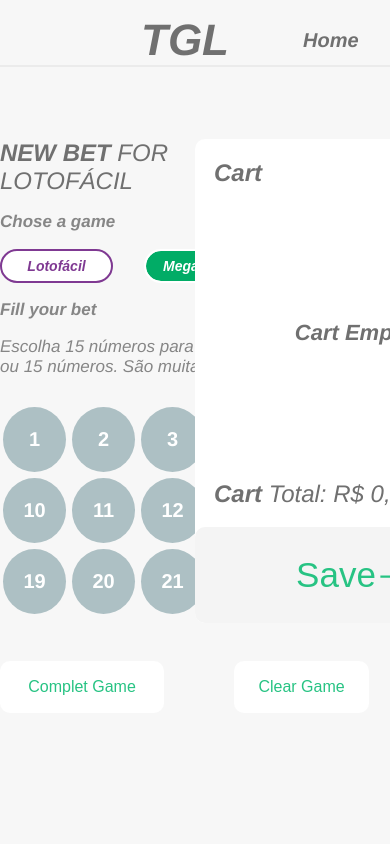
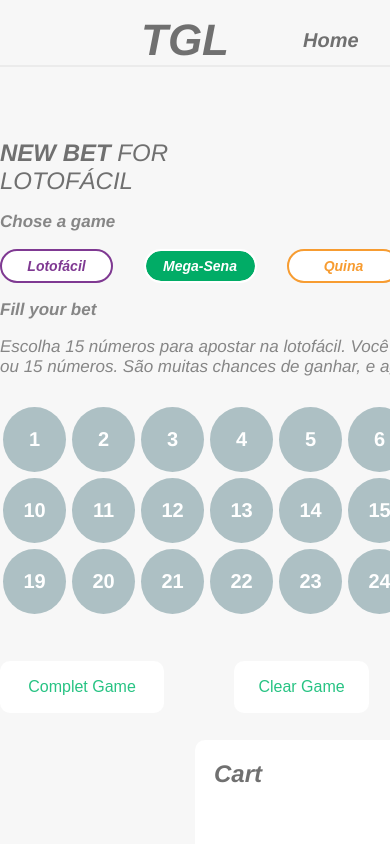
Before and after one commit to Danielbb21/ProvaReact, a React (Create React App) app in the folder prova-react/: page /new-bet/1 in a window 390 px wide. Shown: the top 844 px of the page. Built offline with nearby package versions, Linux system fonts and the light colour scheme.

Commit message:
Adding some responsivite to the pages

```diff
--- a/prova-react/src/components/Cart/style.ts
+++ b/prova-react/src/components/Cart/style.ts
@@ -21,6 +21,16 @@
     display: flex;
     flex-direction: column;
     border-radius: 1rem;
+    @media(max-width: 1111px) {
+
+        /* margin: 0 auto;
+         */
+        /* order: 1; */
+        width: 31.7rem;
+        margin-left: 50%;
+        margin-top: 2.7rem;
+        /* flex-direction: column; */
+    }
 `;
 
 export const CartTitle = styled.h2`
@@ -37,6 +47,7 @@
 
 export const CartMax = styled.div`
     height: 25.4rem;
+    width: 100%;
     overflow: scroll;
 `;
 export const CartItemsWrapper =styled.div`
@@ -44,8 +55,6 @@
 
     align-items: center;
     margin-bottom: 4rem;
-
-
 
 `;
 
--- a/prova-react/src/components/New-Bet/style.ts
+++ b/prova-react/src/components/New-Bet/style.ts
@@ -1,6 +1,6 @@
 import styled from 'styled-components';
 
-interface ButtonProps{
+interface ButtonProps {
     win: number;
 }
 export const BetPageWrapper = styled.div`
@@ -10,6 +10,14 @@
 
     margin-top: 7.2rem;
     justify-content: space-evenly;
+    @media(max-width: 1111px) {
+        /* margin: 0 auto;
+         */
+        /* justify-content: center; */
+        flex-direction: column;
+        /* flex-direction: row; */
+
+    }
 `;
 
 export const BetNumbers = styled.div`
@@ -51,7 +59,7 @@
 
 export const ButtonInActionWrapper = styled.div<ButtonProps>`
     display: flex;
-    width: ${(props) => props.win+ 'rem' };
+    width: ${(props) => props.win + 'rem'};
     align-items: center;
     justify-content: space-between;
 `;
--- a/prova-react/src/components/UserInfo/index.tsx
+++ b/prova-react/src/components/UserInfo/index.tsx
@@ -92,7 +92,7 @@
         {userGameInfo.map((user) => {
           return (
             <UserLabel>
-              {user.type}:<span>{!perPrice? user.quantity: `R$ ${user.price?.toFixed(2).toString().replace('.', ',')}`}</span>
+              {user.type}:  <span>{!perPrice? user.quantity: `R$ ${user.price?.toFixed(2).toString().replace('.', ',')}`}</span>
             </UserLabel>
           );
         })}
--- a/prova-react/src/components/UserInfo/style.ts
+++ b/prova-react/src/components/UserInfo/style.ts
@@ -14,6 +14,7 @@
     left: 50%;
     top: 50%;
     transform: translate(-50%, -50%);
+    word-wrap: break-word;
 
 `;
 
@@ -25,8 +26,11 @@
     color: #707070;
     font-size: 2.8rem;
 
-    @media(max-width: 800px) {
+    @media(max-width: 600px) {
+        /* margin: 0 auto;
+         */
         font-size: 1.4rem;
+        text-align: center;
     }
 `;
 export const UserLabel = styled.div`
@@ -42,5 +46,10 @@
         border-radius: .6rem;
 
     }
+    @media(max-width: 600px) {
+        /* margin: 0 auto;
+         */
+        font-size: 1.2rem;
+    }
 
 `;
--- a/prova-react/src/pages/NewBet.tsx
+++ b/prova-react/src/pages/NewBet.tsx
@@ -337,12 +337,13 @@
             {cartNumbers.map((element) => (
               <CartItems
                 key={element.id}
+
                 price={formatNumberToBePresented(element.price)}
                 type={element.type}
                 onRemove={removeItemHandler.bind(this, element.id)}
                 color={element.color}
               >
-                <CartNumbers>
+                <CartNumbers wid = '80'>
                   {element.numbers.sort(comparaNumeros).toString()}
                 </CartNumbers>
               </CartItems>
```
